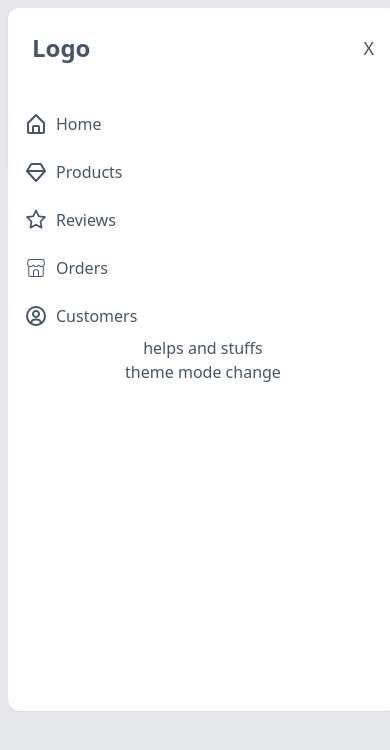
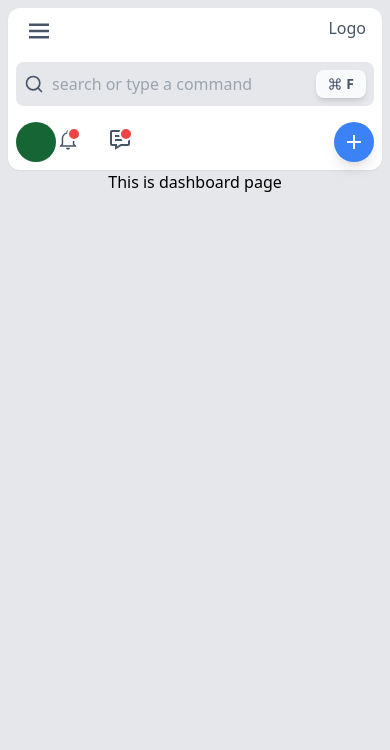
Before and after one commit to varchodi/restau_dashboard_ui, a React (Vite) app: page /dashboard in a window 390 px wide. Shown: the top 750 px of the page. Built offline with nearby package versions, Linux system fonts and the light colour scheme.

Commit message:
fix layout responsive

```diff
--- a/src/components/Dashboard/Navbar/NavLinkCard.tsx
+++ b/src/components/Dashboard/Navbar/NavLinkCard.tsx
@@ -6,7 +6,7 @@ const NavLinkCard = ({icon,title,close}:Nav_link_types) => {
       <NavLink
           onClick={()=>close(false)}
           className={`flex gap-2 items-center py-2 pl-2 rounded-md font-medium hover:bg-slate-200 hover:dark:bg-slate-800 hover:shadow-md`}
-          to={`/dashboard/${title}`}>
+          to={`/dashboard/${title==='home'?'/':title}`}>
           <p className='text-2xl'>{icon}</p>
           <p  className='capitalize text-md font-medium'>{title}</p>
     </NavLink>
--- a/src/components/Dashboard/Navbar/Navbar.tsx
+++ b/src/components/Dashboard/Navbar/Navbar.tsx
@@ -8,7 +8,7 @@ const Navbar = ({ isShown, setShow }: {
   setShow:Dispatch<React.SetStateAction<boolean>>
 }) => {
   return (
-    <nav className={`w-full min-w-[200px] md:w-1/6 p-2 md:p-4 md:h-full ${isShown ? 'h-5/6 absolute z-50 w-72 bg-transparent backdrop-blur-md':'hidden'} md:relative md:flex flex-col justify-between shadow-sm text-slate-600 dark:text-slate-300 bg-white dark:bg-slate-900 rounded-xl`}>
+    <nav className={`w-full min-w-[200px] md:w-1/6 p-2 md:p-4 md:h-full ${isShown ? 'flex h-[95%] absolute z-50 w-72 bg-transparent backdrop-blur-md':'hidden'} md:relative md:flex flex-col justify-between shadow-sm text-slate-600 dark:text-slate-300 bg-white dark:bg-slate-900 rounded-xl`}>
       <section className='flex flex-col gap-6'>
         {/* restaurent logo */}
         <div className='text-start p-4 font-bold text-2xl flex justify-between'>
@@ -19,12 +19,12 @@ const Navbar = ({ isShown, setShow }: {
         <div className='flex flex-col gap-2'>
             {
                 nav_links.map(({ title, icon }: Nav_link_types) => (
-                    <NavLinkCard key={title} title={title} icon={icon}/>
+                    <NavLinkCard close={setShow} key={title}  title={title} icon={icon}/>
                   ))
             }
         </div>
       </section>
-      <section>
+      <section className=''>
               <h1>helps and stuffs</h1>
               <h1>theme mode change</h1>
       </section>
--- a/src/components/Dashboard/layout.tsx
+++ b/src/components/Dashboard/layout.tsx
@@ -5,7 +5,7 @@ import Header from './Header'
 const Layout = ({ children }: {
     children:React.ReactNode
 }) => {
-  const [showNav, setSetshowNav] = useState<boolean>(true)
+  const [showNav, setSetshowNav] = useState<boolean>(false)
   return (
       <div className='w-full h-screen p-2 flex flex-row gap-4 bg-gray-200 dark:bg-slate-950 dark:text-slate-100 md:p-10 xl:p-20 2xl:p-24'>
           {/* navbar */}
--- a/src/main.tsx
+++ b/src/main.tsx
@@ -13,12 +13,54 @@ const routes = createBrowserRouter([
     element:<App/>,
   },
   {
+    path: "/dashboard/products/",
+    element: <Layout>
+      <App/>
+    </Layout>
+  },
+  {
+    path: "/dashboard/reviews",
+    element:<Layout>
+    <App/>
+  </Layout>
+  },
+  {
+    path: "/dashboard/orders",
+    element:<Layout>
+    <App/>
+  </Layout>
+  },
+  {
+    path: "/dashboard/customers",
+    element:<Layout>
+    <App/>
+  </Layout>
+  },
+  {
     path: '/dashboard',
     element: (
       <Layout>
         <Dashboard/>
       </Layout>
-    )
+    ),
+    // children: [
+    //   {
+    //     path: "/dashboard/products/",
+    //     element:<App/>
+    //   },
+    //   {
+    //     path: "/dashboard/reviews",
+    //     element:<App/>
+    //   },
+    //   {
+    //     path: "/dashboard/orders",
+    //     element:<App/>
+    //   },
+    //   {
+    //     path: "/dashboard/customers",
+    //     element:<App/>
+    //   },
+    // ]
   }
 ]);
 
```
